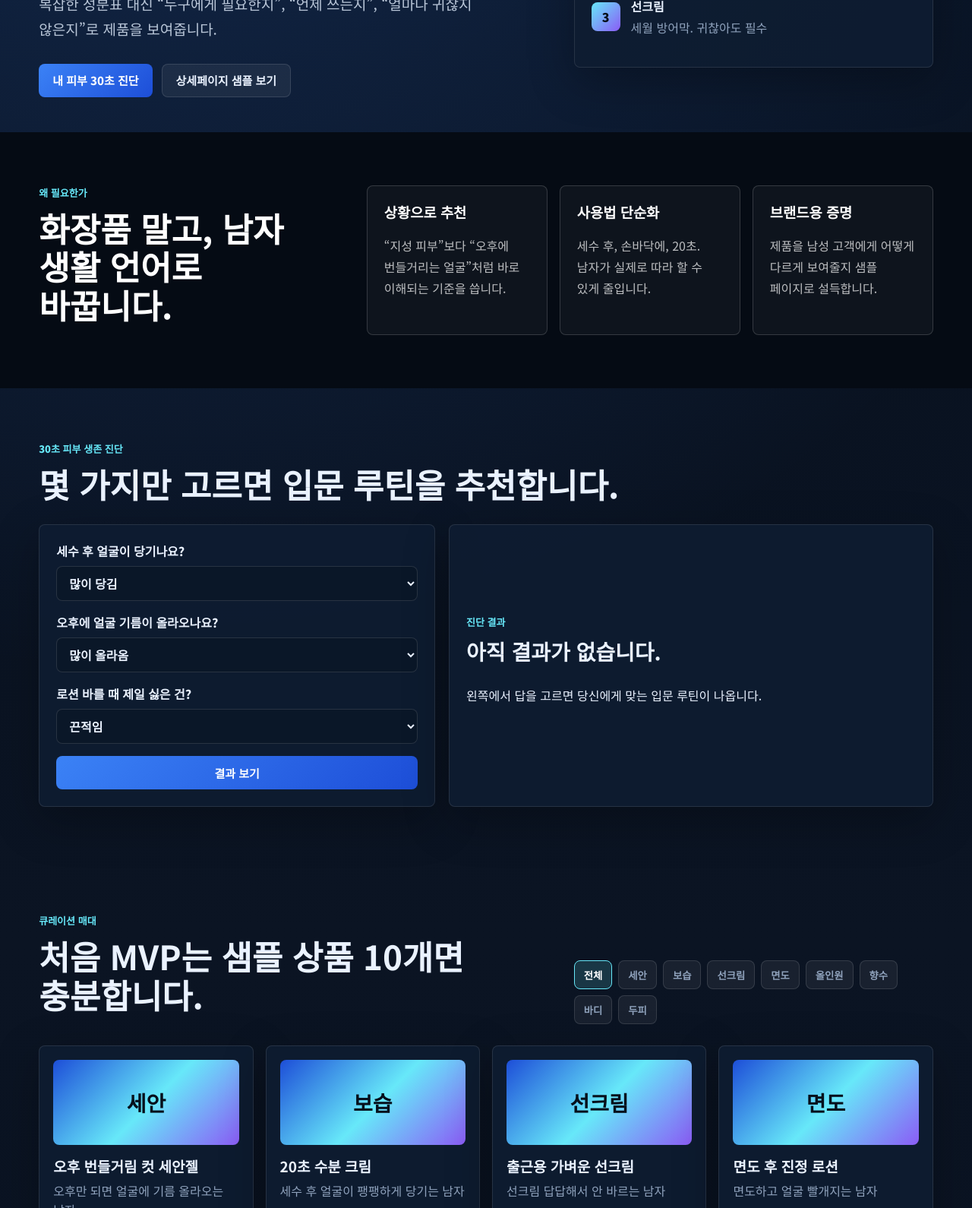
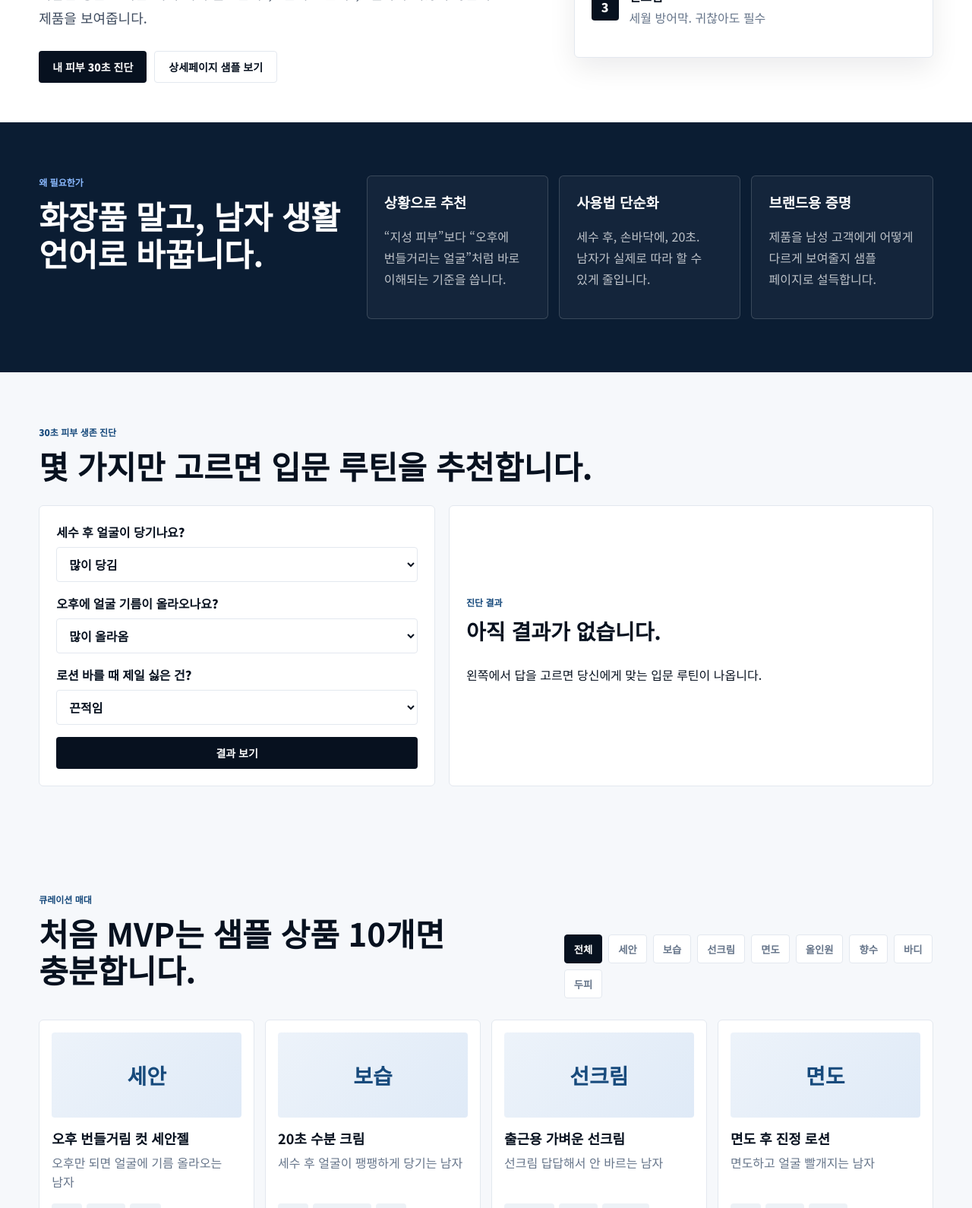
Before and after one commit to dowhatyouwannado92/barbaskin, a plain HTML site: page index.html in a window 1280 px wide. Shown: the part 483-2073 px from the top of the page at 76% size. Drawn offline with Linux system fonts and the light colour scheme.

Commit message:
Refine theme with white and blue black layout

```diff
--- a/styles.css
+++ b/styles.css
@@ -1,17 +1,15 @@
 :root {
-  --ink: #08111f;
-  --muted: #8fa2bc;
-  --line: rgba(255, 255, 255, 0.12);
-  --paper: #08111f;
+  --ink: #07111f;
+  --blueblack: #0b1d33;
+  --blue: #174a7c;
+  --accent: #2f7df6;
+  --muted: #66758a;
+  --line: #e3e8ef;
+  --paper: #ffffff;
+  --surface: #f6f8fb;
   --white: #ffffff;
-  --green: #67e8f9;
-  --lime: #67e8f9;
-  --orange: #f59e5c;
-  --blue: #3b82f6;
-  --surface: #0f1d31;
-  --surface-2: #13243b;
-  --soft: #eaf2ff;
-  --shadow: 0 18px 60px rgba(0, 0, 0, 0.28);
+  --orange: #ed6f3f;
+  --shadow: 0 14px 36px rgba(7, 17, 31, 0.08);
 }
 
 * {
@@ -24,10 +22,8 @@ html {
 
 body {
   margin: 0;
-  background:
-    radial-gradient(circle at 18% 0%, rgba(59, 130, 246, 0.22), transparent 34%),
-    linear-gradient(180deg, #07101e 0%, #0b1423 44%, #08111f 100%);
-  color: var(--soft);
+  background: var(--paper);
+  color: var(--ink);
   font-family: "Noto Sans KR", system-ui, -apple-system, BlinkMacSystemFont, sans-serif;
   word-break: keep-all;
   overflow-wrap: break-word;
@@ -46,9 +42,9 @@ a {
   align-items: center;
   justify-content: space-between;
   gap: 20px;
-  padding: 16px clamp(18px, 4vw, 56px);
-  background: rgba(8, 17, 31, 0.88);
-  border-bottom: 1px solid rgba(255, 255, 255, 0.08);
+  padding: 14px clamp(18px, 4vw, 56px);
+  background: rgba(255, 255, 255, 0.96);
+  border-bottom: 1px solid var(--line);
   backdrop-filter: blur(16px);
 }
 
@@ -67,54 +63,54 @@ a {
 
 .brand-mark {
   display: grid;
-  width: 36px;
-  height: 36px;
+  width: 34px;
+  height: 34px;
   place-items: center;
-  border-radius: 8px;
-  background: linear-gradient(135deg, var(--blue), var(--lime));
-  color: #06101c;
-  font-size: 13px;
+  border-radius: 6px;
+  background: var(--ink);
+  color: var(--white);
+  font-size: 12px;
 }
 
 .desktop-nav {
-  gap: 22px;
-  color: #b9c6d8;
-  font-size: 15px;
-  font-weight: 700;
+  gap: 24px;
+  color: var(--muted);
+  font-size: 14px;
+  font-weight: 800;
 }
 
 .header-cta,
 .button {
   display: inline-flex;
-  min-height: 44px;
+  min-height: 42px;
   align-items: center;
   justify-content: center;
   border: 0;
-  border-radius: 8px;
-  font-weight: 800;
+  border-radius: 4px;
+  font-weight: 900;
   cursor: pointer;
 }
 
 .header-cta {
   padding: 0 16px;
-  background: var(--lime);
-  color: #06101c;
+  background: var(--ink);
+  color: var(--white);
 }
 
 .button {
   padding: 0 18px;
-  font-size: 15px;
+  font-size: 14px;
 }
 
 .button.primary {
-  background: linear-gradient(135deg, var(--blue), #1d4ed8);
+  background: var(--ink);
   color: var(--white);
 }
 
 .button.secondary {
-  background: rgba(255, 255, 255, 0.06);
+  background: var(--white);
   border: 1px solid var(--line);
-  color: var(--soft);
+  color: var(--ink);
 }
 
 .button.full {
@@ -126,13 +122,14 @@ a {
   grid-template-columns: minmax(0, 1.15fr) minmax(320px, 0.85fr);
   gap: clamp(26px, 5vw, 70px);
   align-items: center;
-  padding: clamp(54px, 8vw, 110px) clamp(18px, 4vw, 56px) 46px;
+  padding: clamp(54px, 8vw, 108px) clamp(18px, 4vw, 56px) 52px;
+  background: var(--white);
 }
 
 .eyebrow {
   margin: 0 0 12px;
-  color: var(--green);
-  font-size: 13px;
+  color: var(--blue);
+  font-size: 12px;
   font-weight: 900;
   letter-spacing: 0;
 }
@@ -145,16 +142,16 @@ p {
 }
 
 h1 {
-  max-width: 780px;
+  max-width: 800px;
   margin-bottom: 20px;
-  font-size: clamp(42px, 6vw, 78px);
-  line-height: 1.05;
+  font-size: clamp(42px, 6vw, 76px);
+  line-height: 1.04;
   letter-spacing: 0;
 }
 
 h2 {
   margin-bottom: 14px;
-  font-size: clamp(28px, 4vw, 44px);
+  font-size: clamp(28px, 4vw, 42px);
   line-height: 1.15;
 }
 
@@ -164,15 +161,15 @@ h3 {
 
 .hero-subtitle {
   max-width: 640px;
-  color: #b9c6d8;
-  font-size: 19px;
-  line-height: 1.7;
+  color: #3f4c5f;
+  font-size: 18px;
+  line-height: 1.75;
 }
 
 .hero-actions {
   flex-wrap: wrap;
-  gap: 12px;
-  margin-top: 30px;
+  gap: 10px;
+  margin-top: 28px;
 }
 
 .hero-panel,
@@ -181,14 +178,14 @@ h3 {
 .seller-card,
 .detail-card,
 .product-card {
-  border: 1px solid rgba(255, 255, 255, 0.1);
-  border-radius: 8px;
-  background: rgba(15, 29, 49, 0.92);
-  box-shadow: var(--shadow);
+  border: 1px solid var(--line);
+  border-radius: 6px;
+  background: var(--white);
 }
 
 .hero-panel {
   padding: 22px;
+  box-shadow: var(--shadow);
 }
 
 .panel-top {
@@ -212,13 +209,13 @@ h3 {
 
 .routine-card span {
   display: grid;
-  flex: 0 0 38px;
-  width: 38px;
-  height: 38px;
+  flex: 0 0 36px;
+  width: 36px;
+  height: 36px;
   place-items: center;
-  border-radius: 8px;
-  background: linear-gradient(135deg, var(--lime), #8b5cf6);
-  color: #06101c;
+  border-radius: 4px;
+  background: var(--ink);
+  color: var(--white);
   font-weight: 900;
 }
 
@@ -229,24 +226,26 @@ h3 {
 
 .section {
   padding: 70px clamp(18px, 4vw, 56px);
+  background: var(--white);
 }
 
 .strip {
   display: grid;
   grid-template-columns: minmax(240px, 0.7fr) 1.3fr;
   gap: 30px;
-  background: #050b14;
+  background: var(--blueblack);
   color: var(--white);
 }
 
-.strip .eyebrow {
-  color: var(--lime);
+.strip .eyebrow,
+.seller-section .eyebrow {
+  color: #8ab9ff;
 }
 
 .value-grid,
 .product-grid {
   display: grid;
-  gap: 16px;
+  gap: 14px;
 }
 
 .value-grid {
@@ -256,7 +255,7 @@ h3 {
 .value-grid article {
   padding: 22px;
   border: 1px solid rgba(255, 255, 255, 0.16);
-  border-radius: 8px;
+  border-radius: 6px;
   background: rgba(255, 255, 255, 0.04);
 }
 
@@ -284,6 +283,12 @@ h3 {
   gap: 18px;
 }
 
+.quiz-section,
+#products,
+.detail-section {
+  background: var(--surface);
+}
+
 .quiz-layout {
   display: grid;
   grid-template-columns: minmax(280px, 0.9fr) minmax(280px, 1.1fr);
@@ -304,17 +309,16 @@ h3 {
 label {
   display: grid;
   gap: 8px;
-  font-weight: 800;
+  font-weight: 900;
 }
 
 select {
   min-height: 46px;
   padding: 0 12px;
   border: 1px solid var(--line);
-  border-radius: 8px;
-  background: #0a1728;
+  border-radius: 4px;
+  background: var(--white);
   color: var(--ink);
-  color: var(--soft);
   font: inherit;
 }
 
@@ -338,16 +342,16 @@ select {
   min-height: 38px;
   padding: 0 12px;
   border: 1px solid var(--line);
-  border-radius: 8px;
-  background: rgba(255, 255, 255, 0.06);
+  border-radius: 4px;
+  background: var(--white);
   color: var(--muted);
-  font-weight: 800;
+  font-weight: 900;
   cursor: pointer;
 }
 
 .filter-button.active {
-  border-color: var(--lime);
-  background: rgba(103, 232, 249, 0.16);
+  border-color: var(--ink);
+  background: var(--ink);
   color: var(--white);
 }
 
@@ -359,7 +363,7 @@ select {
   display: flex;
   min-height: 270px;
   flex-direction: column;
-  padding: 18px;
+  padding: 16px;
   text-align: left;
   transition:
     transform 160ms ease,
@@ -369,7 +373,7 @@ select {
 
 .product-card:hover {
   transform: translateY(-3px);
-  box-shadow: 0 22px 70px rgba(0, 0, 0, 0.34);
+  box-shadow: var(--shadow);
 }
 
 .product-visual {
@@ -377,16 +381,16 @@ select {
   height: 112px;
   place-items: center;
   margin-bottom: 16px;
-  border-radius: 8px;
-  background: linear-gradient(135deg, #1d4ed8, #67e8f9 52%, #8b5cf6);
-  color: #06101c;
+  border-radius: 4px;
+  background: linear-gradient(135deg, #edf3fa, #dfeaf7);
+  color: var(--blue);
   font-size: 28px;
   font-weight: 900;
 }
 
 .product-card h3 {
   margin-bottom: 8px;
-  font-size: 19px;
+  font-size: 18px;
 }
 
 .product-card p {
@@ -407,11 +411,11 @@ select {
   align-items: center;
   min-height: 28px;
   padding: 0 9px;
-  border-radius: 8px;
-  background: rgba(103, 232, 249, 0.12);
-  color: #c9f7ff;
+  border-radius: 4px;
+  background: #edf2f7;
+  color: #263b56;
   font-size: 12px;
-  font-weight: 800;
+  font-weight: 900;
 }
 
 .detail-card {
@@ -430,7 +434,7 @@ select {
   overflow: hidden;
   align-self: start;
   border: 1px solid var(--line);
-  border-radius: 8px;
+  border-radius: 6px;
 }
 
 .spec-table div {
@@ -454,7 +458,16 @@ select {
   grid-template-columns: minmax(0, 1fr) minmax(280px, 430px);
   gap: 24px;
   align-items: start;
-  background: linear-gradient(135deg, #0a1728, #10243d);
+  background: var(--blueblack);
+  color: var(--white);
+}
+
+.seller-section .seller-copy p {
+  color: rgba(255, 255, 255, 0.72);
+}
+
+.seller-card {
+  color: var(--ink);
 }
 
 .seller-card ul {
@@ -475,7 +488,7 @@ select {
   display: grid;
   place-items: center;
   padding: 18px;
-  background: rgba(0, 0, 0, 0.68);
+  background: rgba(7, 17, 31, 0.62);
 }
 
 .modal-backdrop[hidden] {
@@ -488,8 +501,8 @@ select {
   max-height: min(760px, 92vh);
   overflow: auto;
   padding: clamp(22px, 4vw, 34px);
-  border-radius: 8px;
-  background: var(--surface);
+  border-radius: 6px;
+  background: var(--white);
   box-shadow: 0 24px 90px rgba(0, 0, 0, 0.28);
 }
 
@@ -502,9 +515,9 @@ select {
   height: 40px;
   place-items: center;
   border: 1px solid var(--line);
-  border-radius: 8px;
-  background: rgba(255, 255, 255, 0.06);
-  color: var(--soft);
+  border-radius: 4px;
+  background: var(--white);
+  color: var(--ink);
   font-size: 26px;
   line-height: 1;
   cursor: pointer;
@@ -604,10 +617,10 @@ select {
     display: grid;
     grid-template-columns: repeat(4, 1fr);
     overflow: hidden;
-    border: 1px solid rgba(255, 255, 255, 0.12);
-    border-radius: 8px;
-    background: rgba(8, 17, 31, 0.94);
-    box-shadow: 0 10px 34px rgba(0, 0, 0, 0.34);
+    border: 1px solid var(--line);
+    border-radius: 6px;
+    background: rgba(255, 255, 255, 0.96);
+    box-shadow: 0 10px 34px rgba(7, 17, 31, 0.14);
     backdrop-filter: blur(14px);
   }
 
```
